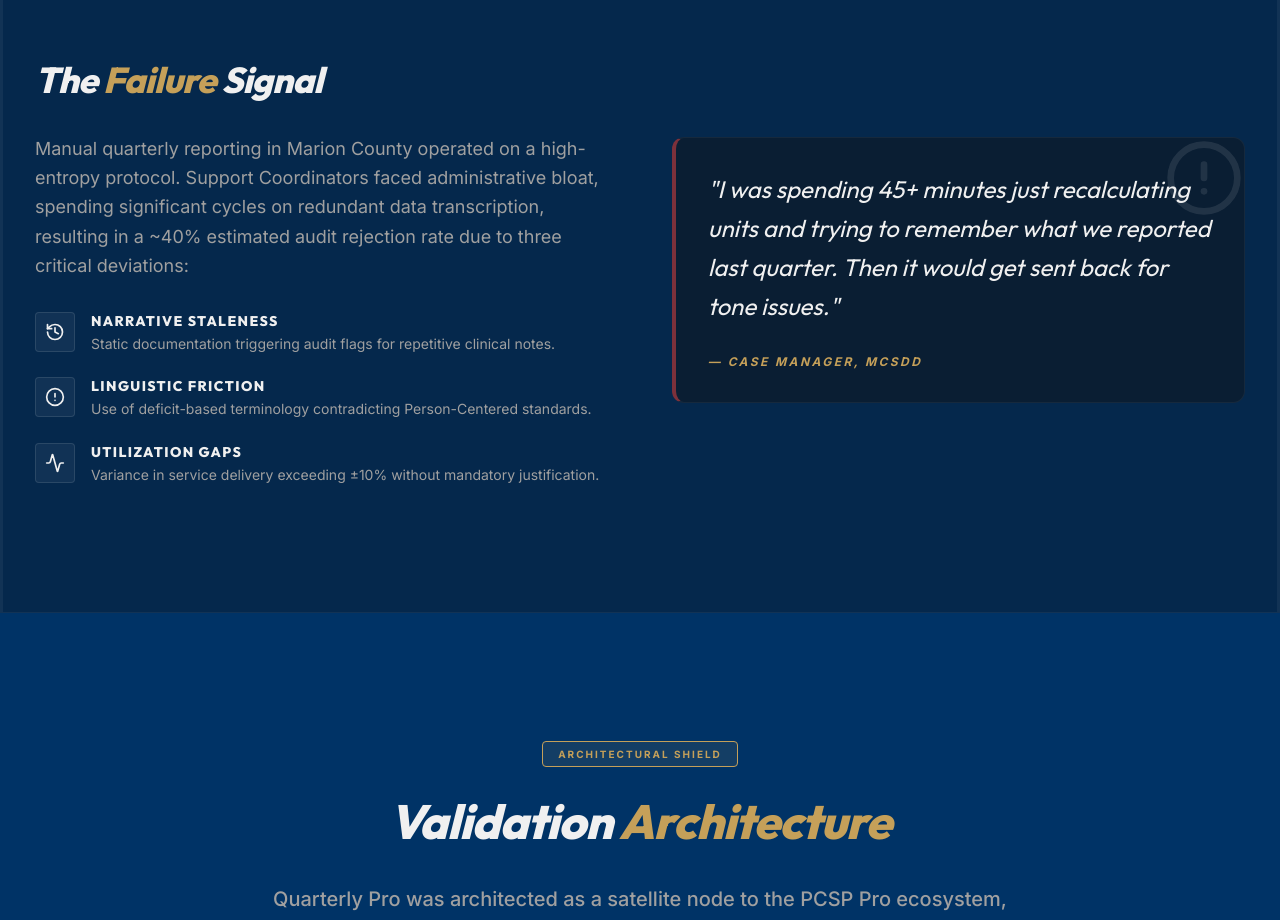
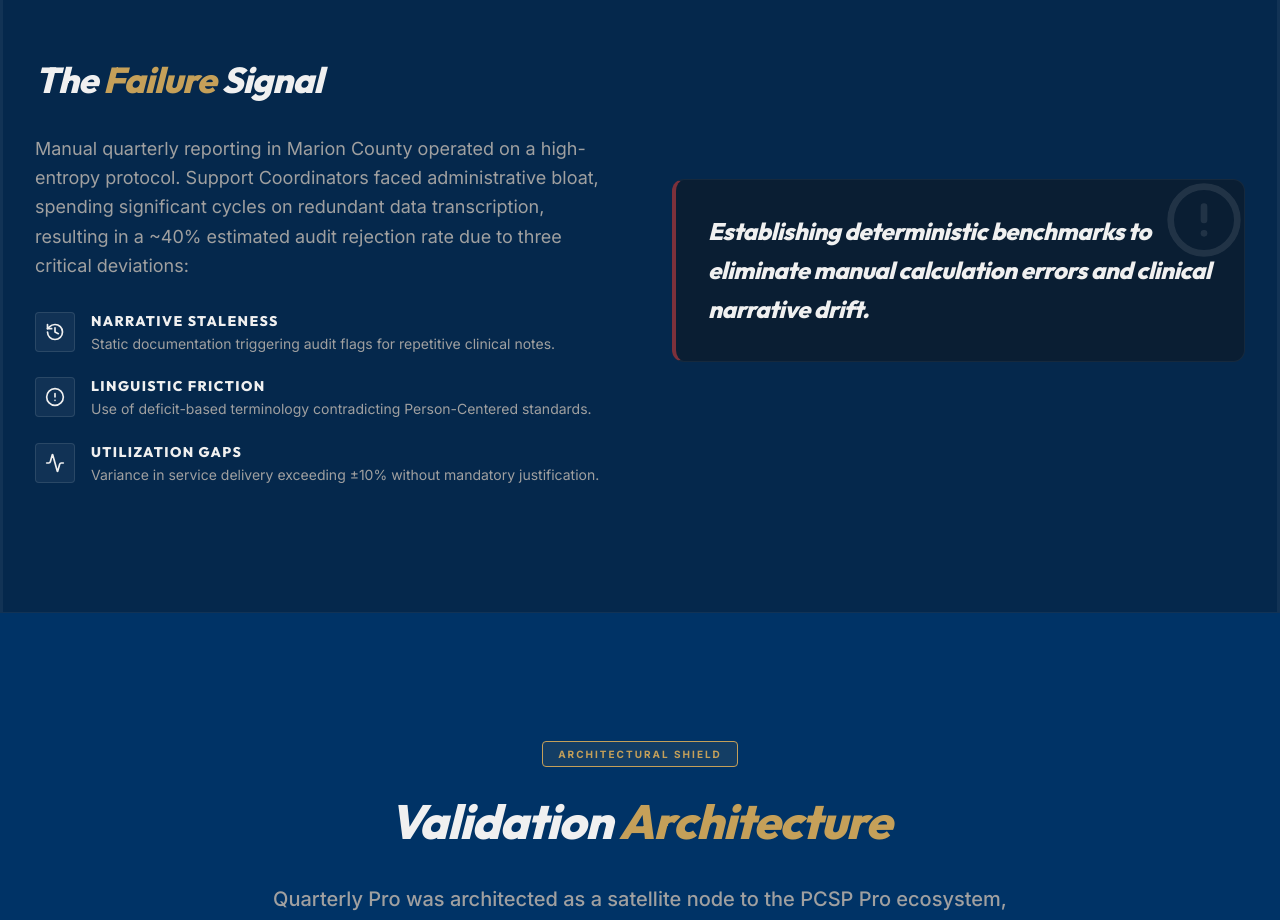
Before and after one commit to DTE-84/MCSDD.Quarterly.CS, a React (Vite) app: page / in a window 1280 px wide. Shown: the part 1240-2160 px from the top of the page. Built offline with nearby package versions, Linux system fonts and the light colour scheme.

Commit message:
new commit

```diff
--- a/src/App.jsx
+++ b/src/App.jsx
@@ -151,12 +151,11 @@ const App = () => {
               ))}
             </div>
           </div>
-          <div className="reveal glass-card border-l-4 border-l-red-500/50 p-12 relative overflow-hidden">
+          <div className="reveal glass-card border-l-4 border-l-red-500/50 p-12 relative overflow-hidden flex flex-col justify-center">
              <div className="absolute top-0 right-0 p-4 opacity-10"><AlertCircle size={80} /></div>
-             <blockquote className="text-2xl font-heading italic text-text-primary leading-relaxed mb-6">
-               "I was spending 45+ minutes just recalculating units and trying to remember what we reported last quarter. Then it would get sent back for tone issues."
-             </blockquote>
-             <cite className="text-xs uppercase tracking-[0.2em] font-black text-gold">— Case Manager, MCSDD</cite>
+             <h3 className="text-2xl font-heading italic text-text-primary leading-relaxed">
+               Establishing deterministic benchmarks to eliminate manual calculation errors and clinical narrative drift.
+             </h3>
           </div>
         </div>
       </section>
```
